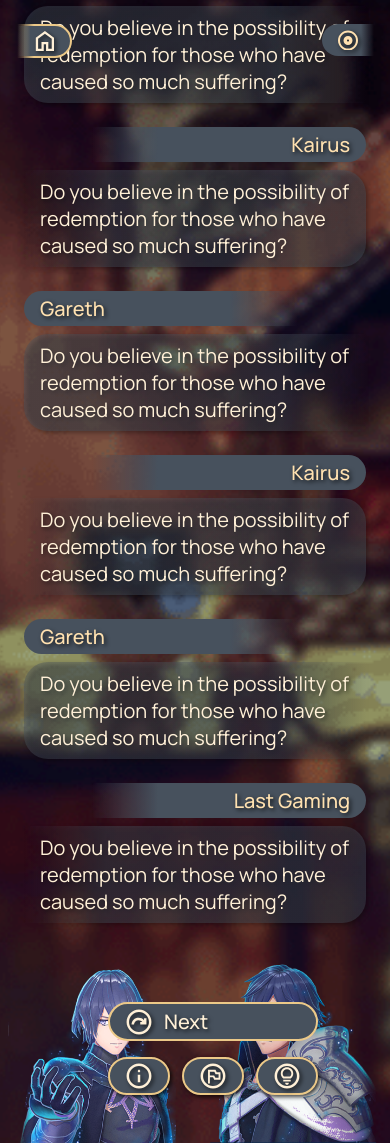
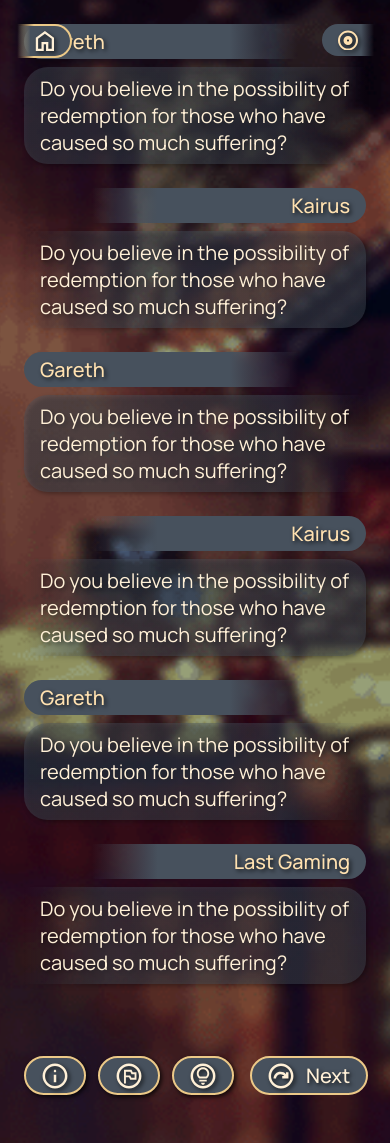
Before and after one commit to Bluegnarl/azureblade_php, a PHP site: page /?page=game in a window 390 px wide. Run offline with PHP 8.4, Linux system fonts and the light colour scheme.

Commit message:
More responsive

```diff
--- a/public/templates/game_template/game.css
+++ b/public/templates/game_template/game.css
@@ -16,6 +16,13 @@ main {
 
 .dialogue-container {
   display: flex;
+  flex-direction: column;
+  height: 100%;
+  width: 100%;
+}
+
+.dialogue-content {
+  display: flex;
   flex-direction: column-reverse;
   height: 100%;
   width: 100%;
@@ -27,7 +34,7 @@ main {
   width: 100%;
   display: flex;
   flex-direction: column;
-  padding: 48px 0;
+  padding: 48px 0 0 0;
   gap: 1.5rem;
 }
 
@@ -171,19 +178,13 @@ body nav div {
 }
 
 .controls {
-  /* width: 100%; */
+  width: 100%;
   display: flex;
-  flex-direction: column-reverse;
   gap: 16px;
   justify-content: space-between;
   align-items: flex-end;
   max-width: 650px;
   align-self: center;
-  max-width: 475px;
-  position: absolute;
-  bottom: 0;
-  right: 0;
-  z-index: 15;
   margin: 48px;
 }
 
--- a/public/templates/game_template/game.php
+++ b/public/templates/game_template/game.php
@@ -33,6 +33,7 @@ $location = 'Dark Wood Forest';
             <img src="/assets/img/chara1.png" alt="">
         </div>
         <div class="dialogue-container">
+        <div class="dialogue-content">
             <div class="dialogue">
                 <div class="message message-left">
                     <div class="character-name">
@@ -72,9 +73,6 @@ $location = 'Dark Wood Forest';
                 </div>
             </div>
         </div>
-        <div class="character-image character-image-desktop">
-            <img src="/assets/img/chara2.png" alt="">
-        </div>
         <div class="controls">
             <div class="secondary-controls">
                 <div class="secondary-control">
@@ -92,6 +90,11 @@ $location = 'Dark Wood Forest';
                 <p class="label">Next</p>
             </div>
         </div>
+        </div>
+
+        <div class="character-image character-image-desktop">
+            <img src="/assets/img/chara2.png" alt="">
+        </div>
         <div class="character-images-mobile">
             <div class="character-image">
                 <img src="/assets/img/chara1.png">
```
